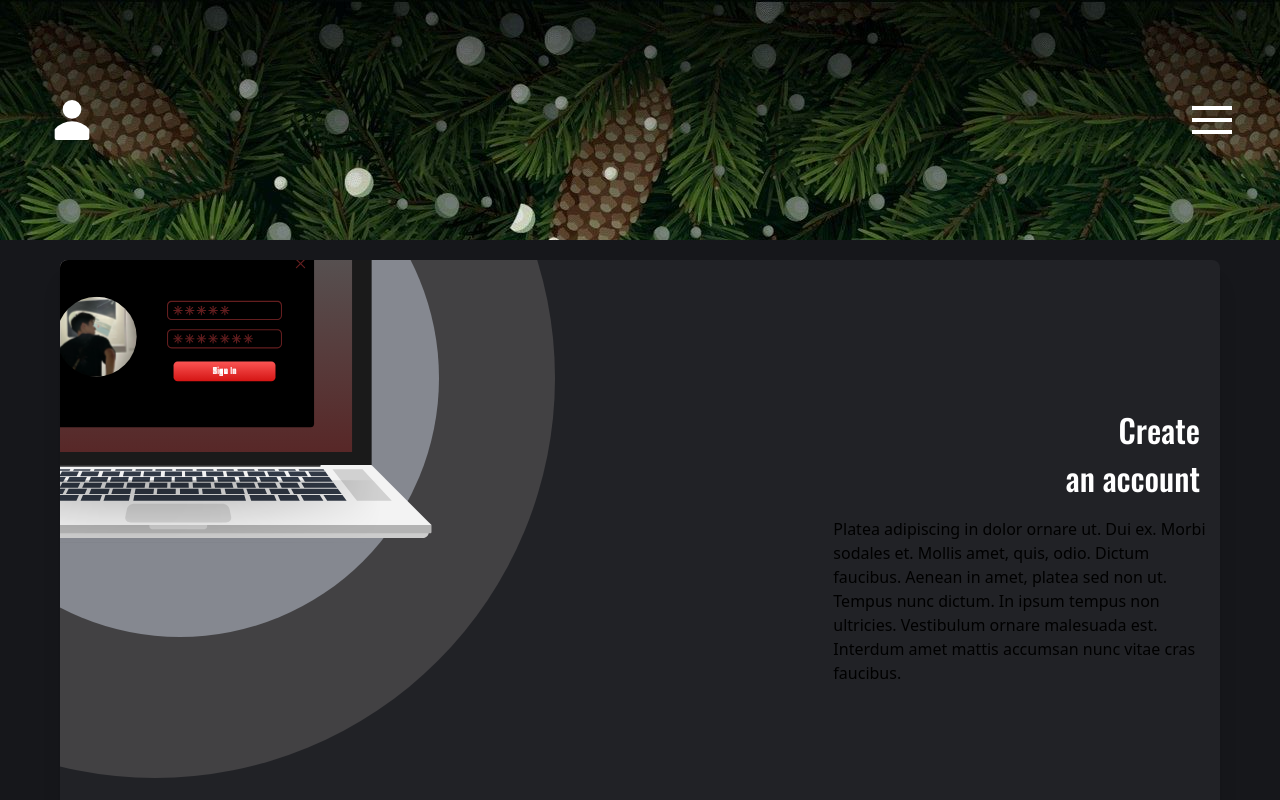
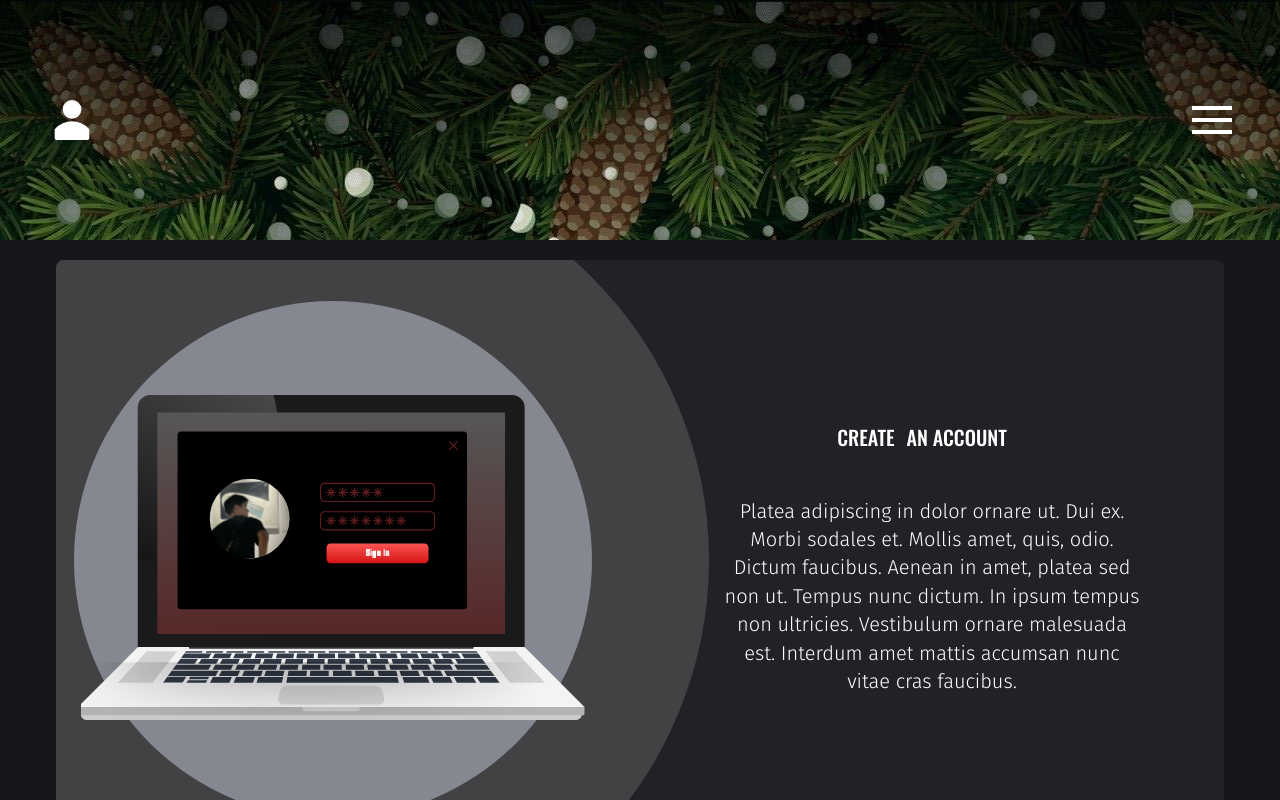
Before and after one commit to vorobeybird/Sobesity-UI, a React (Create React App) app: page / in a window 1280 px wide. Shown: the top 800 px of the page. Built offline with nearby package versions, Linux system fonts and the light colour scheme.

Commit message:
SOB-48 refactor styles

```diff
--- a/src/App.tsx
+++ b/src/App.tsx
@@ -4,11 +4,11 @@ import Header from './layouts/Header';
 
 function App() {
   return (
-    <div className=" bg-black-dark ">
+    <div className="grid bg-black-dark justify-items-center">
       <Header isLoggedIn />
       {/* <h1 className="body-4">Sobecity</h1> */}
-      <div className="flex flex-col w-min-[370px] w-max-[1280px] items-center px-[22px] lg:px-[60px]">
-        <div className="w-full py-[20px]">
+      <div className="flex flex-col w-min-[370px] w-max-[1280px] items-center px-6 lg:px-14">
+        <div className="w-full py-5">
           <CreateAccount />
         </div>
       </div>
--- a/src/components/carousel/carousel.tsx
+++ b/src/components/carousel/carousel.tsx
@@ -25,7 +25,7 @@ const Carousel: FC<CarouselProp> = ({
 
   return (
     <div className="w-3/4 mx-auto">
-      <div className="relative w-full overflow-hidden cursor-grab backface-hidden rounded-lg active:cursor-grabbing ">
+      <div className="relative w-full overflow-hidden rounded-lg cursor-grab backface-hidden active:cursor-grabbing ">
         <div
           className={classnames(
             'relative flex flex-nowrap overflow-hidden backface-hidden',
--- a/src/components/ui/info-components/create-account/create-account.tsx
+++ b/src/components/ui/info-components/create-account/create-account.tsx
@@ -1,26 +1,50 @@
 import React, { FC } from 'react';
+import classNames from 'classnames';
 import LaptopImage from '../../../../assets/images/laptop.svg';
 
 const CreateAccount: FC<any> = () => {
   return (
-    <div className="grid grid-cols-3 overflow-hidden bg-black-light shadow-xl rounded-lg ">
-      <div className="grid col-span-2  grid-cols-[minmax(0,0)_240px] grid-rows-[minmax(0,0)_235px] items-center justify-items-center lg:h-[576px]">
-        <div className="col-[1_/_span_2]  row-[1_/_span_2] -ml-[50px] min-h-[300px] min-w-[300px] bg-secondary-dark lg:w-[800px] lg:h-[800px] rounded-full " />
-        <div className="col-[1_/_span_2] row-[1_/_span_2] bg-secondary-light min-w-[194px] min-h-[194px] lg:w-[518px] lg:h-[518px] rounded-full" />
+    <div
+      className={classNames(
+        'grid grid-cols-3 overflow-hidden rounded-lg shadow-xl bg-black-light',
+        'md:grid-cols-2',
+      )}
+    >
+      <div
+        className={classNames(
+          'grid col-span-2 grid-cols-[0_240px] grid-rows-[0_235px] items-center justify-items-center',
+          'md:col-span-1 md:grid-cols-[0_450px] md:grid-rows-[0_400px] md:-ml-12',
+          'lg:col-span-1 lg:grid-cols-[0_650px] lg:grid-rows-[0_600px] lg:-ml-12',
+        )}
+      >
+        <div
+          className={classNames(
+            'col-[1_/_span_2] row-[1_/_span_2] min-h-[300px] min-w-[300px] -ml-12 bg-secondary-dark rounded-full',
+            'md:w-[600px] md:h-[600px]',
+            'lg:w-[800px] lg:h-[800px]',
+          )}
+        />
+        <div
+          className={classNames(
+            'col-[1_/_span_2] row-[1_/_span_2] min-w-[194px] min-h-[194px] bg-secondary-light rounded-full',
+            'md:min-w-[400px] md:min-h-[400px]',
+            'lg:w-[518px] lg:h-[518px]',
+          )}
+        />
         <div className="col-[1_/_span_2] row-[1_/_span_2]">
           <img
-            className="h-[123px] lg:h-[330px] max-w-none"
+            className="h-[123px] md:h-[220px] lg:h-[330px] max-w-none"
             src={LaptopImage}
             alt="laptop"
           />
         </div>
       </div>
-      <div className="flex flex-col justify-end lg:justify-center">
-        <div className="h2 text-right mr-[20px] ">
-          <p className="pb-[10px]">Create</p>
-          <p className="pb-[20px]">an account</p>
+      <div className="flex flex-col justify-end lg:items-center lg:justify-center">
+        <div className="flex flex-col h2 lg:h3 text-right mr-[20px] lg:flex-row">
+          <p className="pb-3 mr-3 lg:pb-12">Create</p>
+          <p className="pb-3">an account</p>
         </div>
-        <div className="hidden lg:block">
+        <div className="hidden lg:block lg:body-1 lg:max-w-[418px] lg:text-center">
           Platea adipiscing in dolor ornare ut. Dui ex. Morbi sodales et. Mollis
           amet, quis, odio. Dictum faucibus. Aenean in amet, platea sed non ut.
           Tempus nunc dictum. In ipsum tempus non ultricies. Vestibulum ornare
--- a/src/layouts/Header/Header.tsx
+++ b/src/layouts/Header/Header.tsx
@@ -14,7 +14,7 @@ export function Header(props: any) {
   );
 
   return (
-    <div className="flex flex-row justify-between items-center w-max-full sm:h-28 sm:px-6 md:h-60 md:px-12 bg-primary">
+    <div className="flex flex-row items-center justify-between w-full  w-max-full sm:h-28 sm:px-6 md:h-60 md:px-12 bg-primary">
       {isLoggedIn ? <ProfileButton /> : tempLogInButton}
       <BurgerMenu />
     </div>
--- a/src/layouts/footer/Footer.tsx
+++ b/src/layouts/footer/Footer.tsx
@@ -2,7 +2,7 @@ import LanguagesLogos from 'components/shared/icons/Languages';
 
 export function Footer() {
   return (
-    <div className="w-max-full sm:h-48 sm:p-6 md:h-72 md:px-12 bg-primary flex flex-col justify-center items-center">
+    <div className="w-full sm:h-48 sm:p-6 md:h-72 md:px-12 bg-primary flex flex-col justify-center items-center">
       <p className="font-firaSans font-light sm:text-base md:text-3xl text-white text-center sm:mb-4 md:mb-5">
         Testing a large number of languages and skills.
         <br />
```
